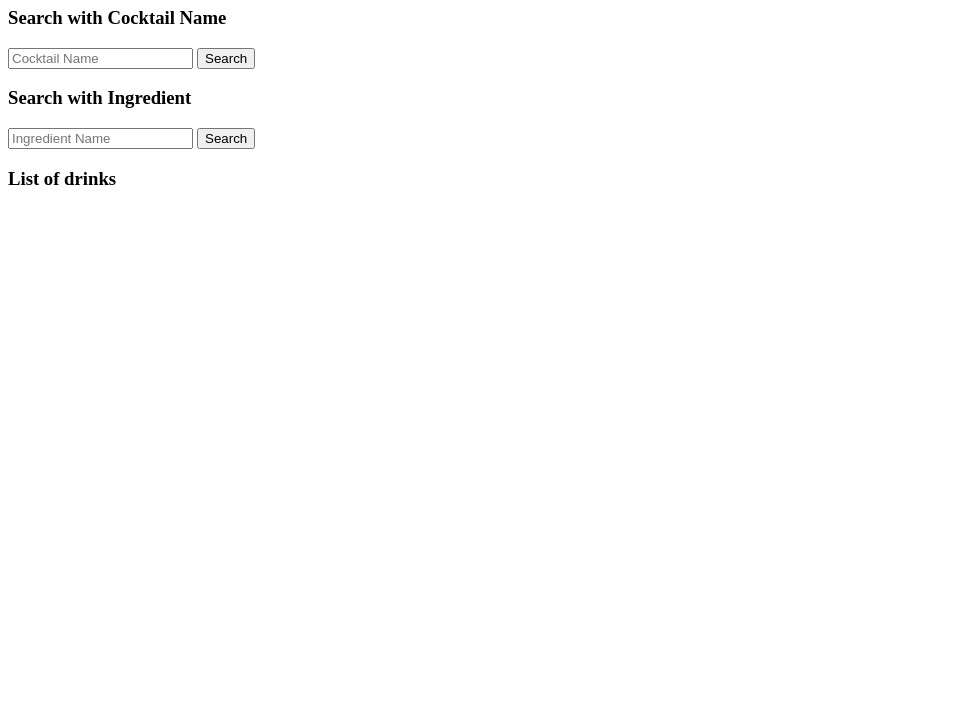
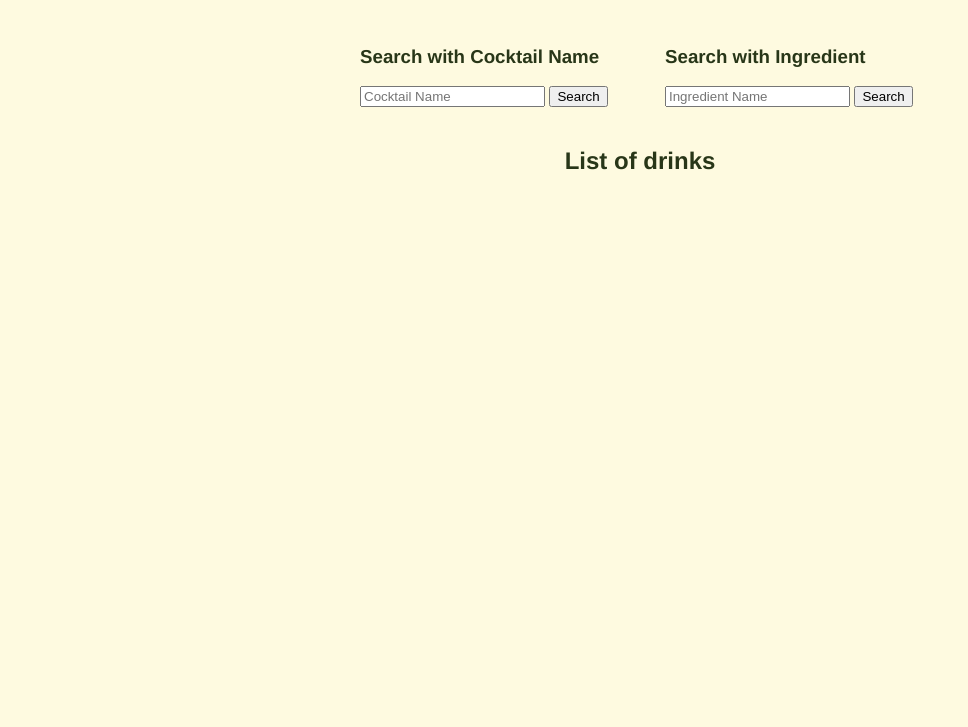
Before and after one commit to RumiYo/phase-1-project, a plain HTML site: page index.html in a window 1280 px wide. Shown: the part 73-800 px from the top of the page, without its empty margins (0-968 px from the left). Drawn offline with Linux system fonts and the light colour scheme.

Commit message:
Add format

```diff
--- a/index.css
+++ b/index.css
@@ -1,11 +1,46 @@
+body {
+    background-color: #fefae0;
+    color: #283618;
+    font-family : Helvetica;
+}
+
+h1{
+    text-align: center;
+}
+
 img{
     width: 180px;
+    margin:10px;
+}
+.Search {
+    display: grid;
+    grid-template-columns: auto auto;
+    gap: 10px;
+    width: 600px;
+    margin-left: auto;
+    margin-right: auto;
+}
+#NameSearch{
+    grid-column: 1;
+    align: center;
+    padding: 20px;
+
+}
+#IngredientSearch{
+    grid-column: 2;
+    align: center;
+    padding: 20px;
 }
 
+.List{
+    text-align: center;
+}
+
+
 .thumbnail {
-    width: 230px;
+    width: 250px;
     text-align: center;
     display: block;
     float: left;
-    margin: 60px;
+    margin: 50px;
 }
--- a/index.html
+++ b/index.html
@@ -9,6 +9,7 @@
     <script src="index.js"></script>
     <link rel="stylesheet" href="index.css">
     <h1>Cocktail Recipe Search</h1>
+    <div class="Search">
         <div id="NameSearch">
             <h3>Search with Cocktail Name</h3>
             <form>
@@ -23,7 +24,8 @@
             <input type="submit" value="Search">
         </form>
     </div>
-    <h3>List of drinks</h3>
+    </div>
+    <h2 class="List">List of drinks</h2>
     <div id="SearchResult">
     </div>
     </body>
--- a/index.js
+++ b/index.js
@@ -62,7 +62,7 @@ function displayDrinkList(arr){
             card.setAttribute('id',`${element.strDrink}`)
             card.innerHTML = `
                 <img class="${element.strDrink}" src=${element.strDrinkThumb} >
-                <p class="${element.strDrink}">${element.strDrink}</p>
+                <h3 class="${element.strDrink}">${element.strDrink}</h3>
                 <div class='recipeDetail'></div>
             `
             document.querySelector('#SearchResult').appendChild(card)
@@ -79,6 +79,7 @@ function mouseOverEvent(arr){
             fetchDataWithDrinkName(cocktailName)
             .then(cocktailsArr => {
                 displayRecipe(cocktailsArr,cocktailName)
+
             });
         })
     })
@@ -113,16 +114,6 @@ function displayRecipe(arr,cocktailName){
         <ol id='ingredients'></ol>
     `
 
-    // const recipeCard = document.createElement('div');
-    // recipeCard.setAttribute('class', 'recipeDetail')
-    // // recipeCard.className = cocktailName;
-    // recipeCard.innerHTML = `
-    //     <p>${cocktailInstruction}</p>
-    //     <ol id='ingredients'>
-    //     </ol>
-    // `
-    // document.querySelector(`#${CSS.escape(cocktailName)}`).appendChild(recipeCard);
-
     for(let i=0 ; i < cocktailIngredients.length ; i++){
         if(cocktailIngredients[i].ingredient!==null){
             const ingredientsAndMeasure = document.createElement('li');
@@ -130,6 +121,7 @@ function displayRecipe(arr,cocktailName){
             ${cocktailIngredients[i].ingredient} ( ${cocktailIngredients[i].measure} )
             `
             document.querySelector(`div#${CSS.escape(cocktailName)} ol#ingredients`).appendChild(ingredientsAndMeasure);
+            document.querySelector(`div#${CSS.escape(cocktailName)}`).style.background = '#E9EDC9';
         }
     }
 }
@@ -141,7 +133,8 @@ function mouseLeaveEvent(){
         card.addEventListener('mouseleave', e => {
             console.log(e.target.id)
             const cocktailName = e.target.id;
-            document.querySelector(`div#${CSS.escape(cocktailName)} div.recipeDetail`).innerHTML = ''
+            document.querySelector(`div#${CSS.escape(cocktailName)} div.recipeDetail`).innerHTML = '';
+            document.querySelector(`div#${CSS.escape(cocktailName)}`).style.background = '';
         })
     })
 }
```
Lines whose indentation alone changed are shown as unchanged.
